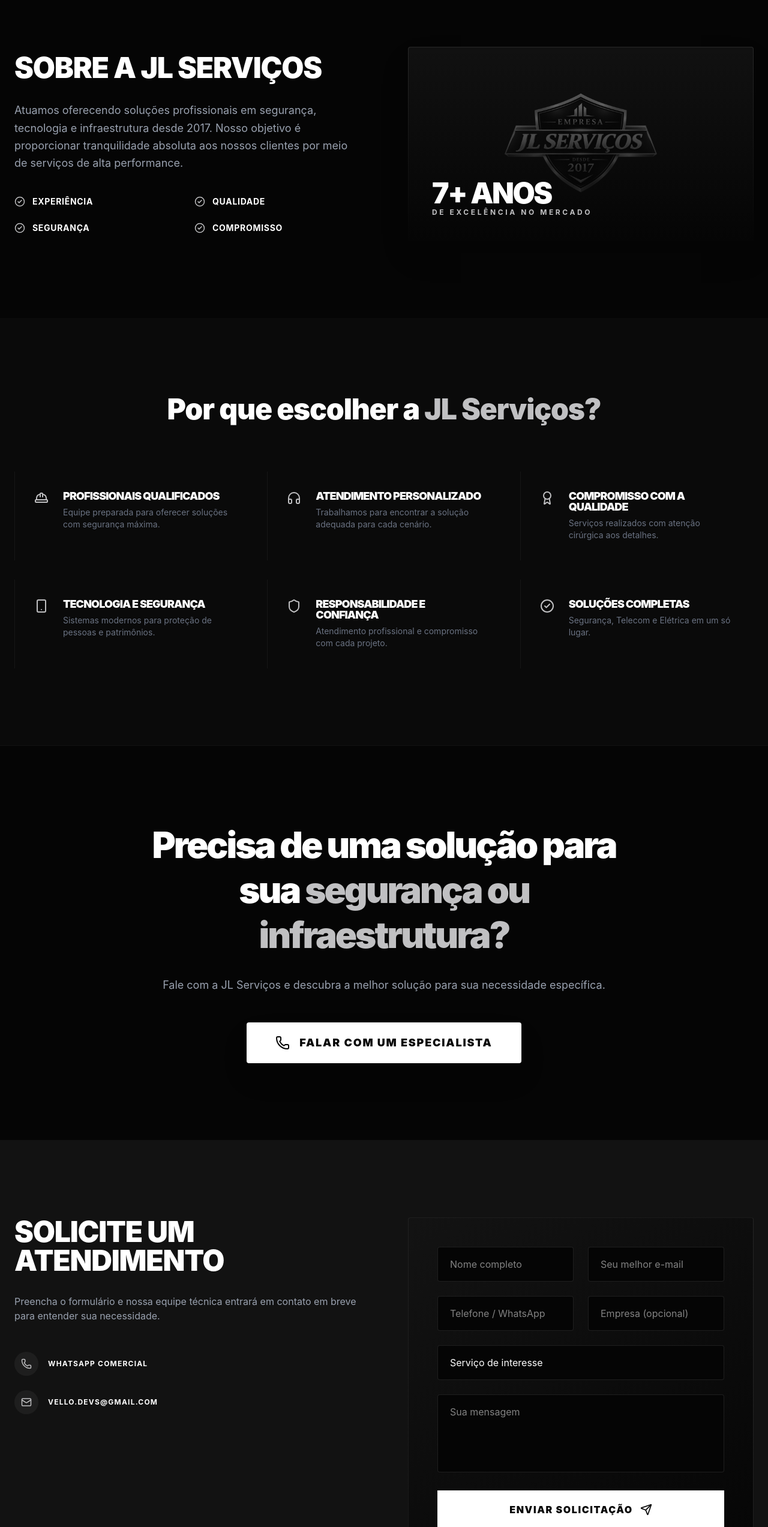
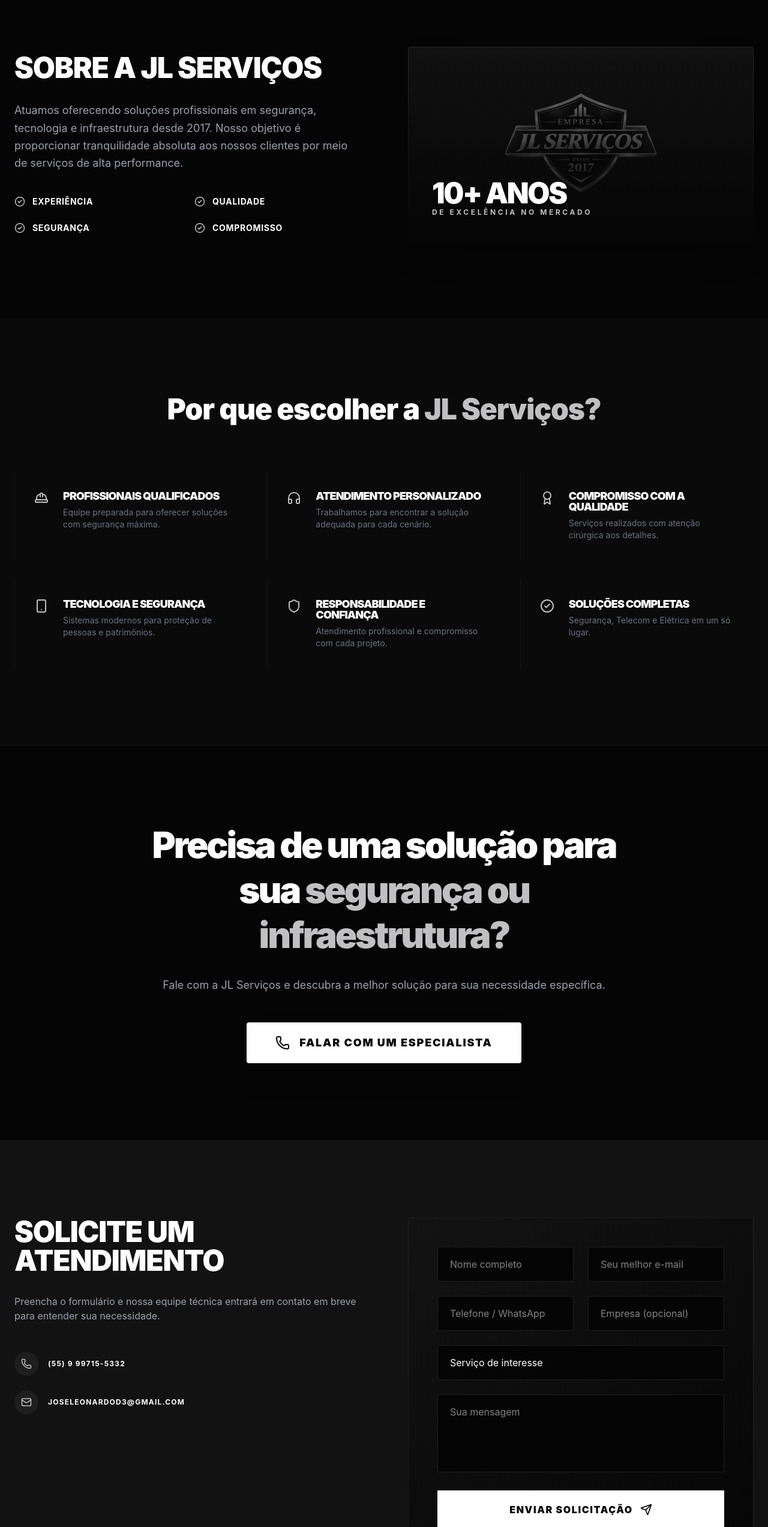
Before and after one commit to vellodevs/jl-servicos, a React (Vite) app: page / in a window 1280 px wide. Shown: the part 1859-4404 px from the top of the page at 60% size. Built offline with nearby package versions, Linux system fonts and the light colour scheme.

Commit message:
ajuste: alterando o numero de whatsapp

```diff
--- a/src/App.tsx
+++ b/src/App.tsx
@@ -139,7 +139,7 @@
                 <img src="/logo.png" className="w-64 opacity-50 grayscale" alt="" />
                 <div className="absolute inset-0 bg-gradient-to-t from-jl-black to-transparent"></div>
                 <div className="absolute bottom-10 left-10 text-left">
-                  <p className="text-white font-black text-5xl tracking-tighter">7+ ANOS</p>
+                  <p className="text-white font-black text-5xl tracking-tighter">10+ ANOS</p>
                   <p className="text-jl-silver font-bold text-xs uppercase tracking-[0.3em]">De Excelência no Mercado</p>
                 </div>
              </div>
@@ -199,11 +199,11 @@
             <div className="space-y-6">
               <div className="flex items-center gap-4 text-jl-silver">
                 <div className="w-10 h-10 bg-white/5 rounded-full flex items-center justify-center"><Phone size={18}/></div>
-                <span className="font-bold text-white tracking-widest uppercase text-xs">WhatsApp Comercial</span>
+                <span className="font-bold text-white tracking-widest uppercase text-xs">(55) 9 99715-5332</span>
               </div>
               <div className="flex items-center gap-4 text-jl-silver">
                 <div className="w-10 h-10 bg-white/5 rounded-full flex items-center justify-center"><Mail size={18}/></div>
-                <span className="font-bold text-white tracking-widest uppercase text-xs">vello.devs@gmail.com</span>
+                <span className="font-bold text-white tracking-widest uppercase text-xs">joseleonardod3@gmail.com</span>
               </div>
             </div>
           </div>
```
